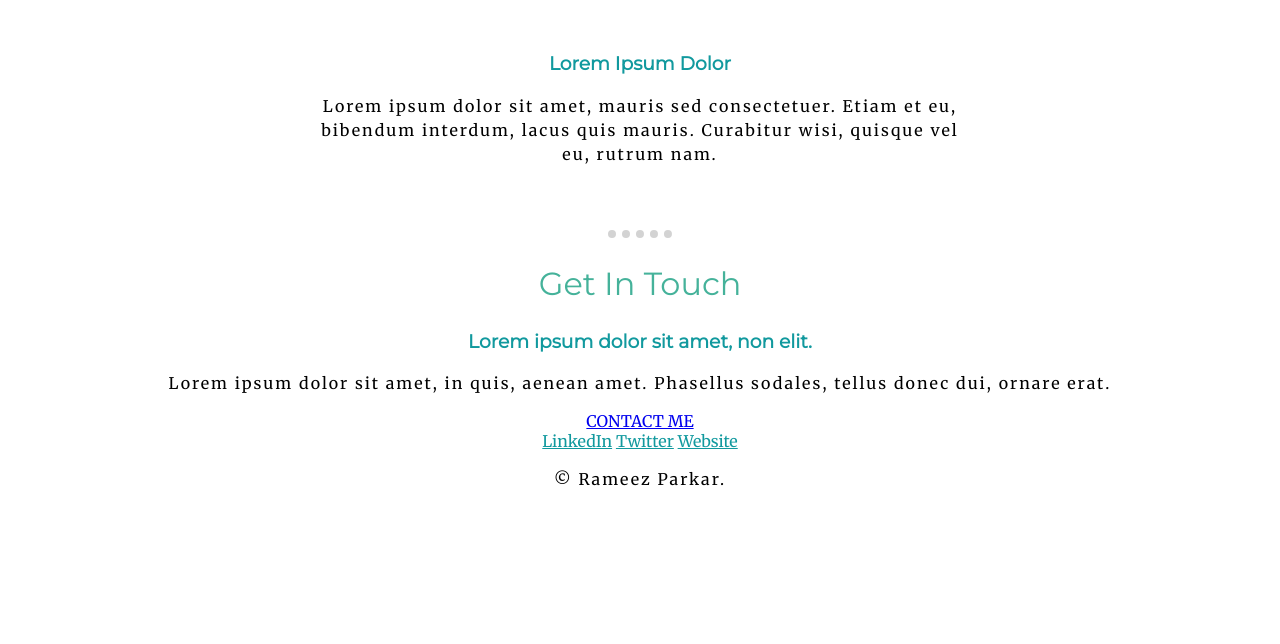
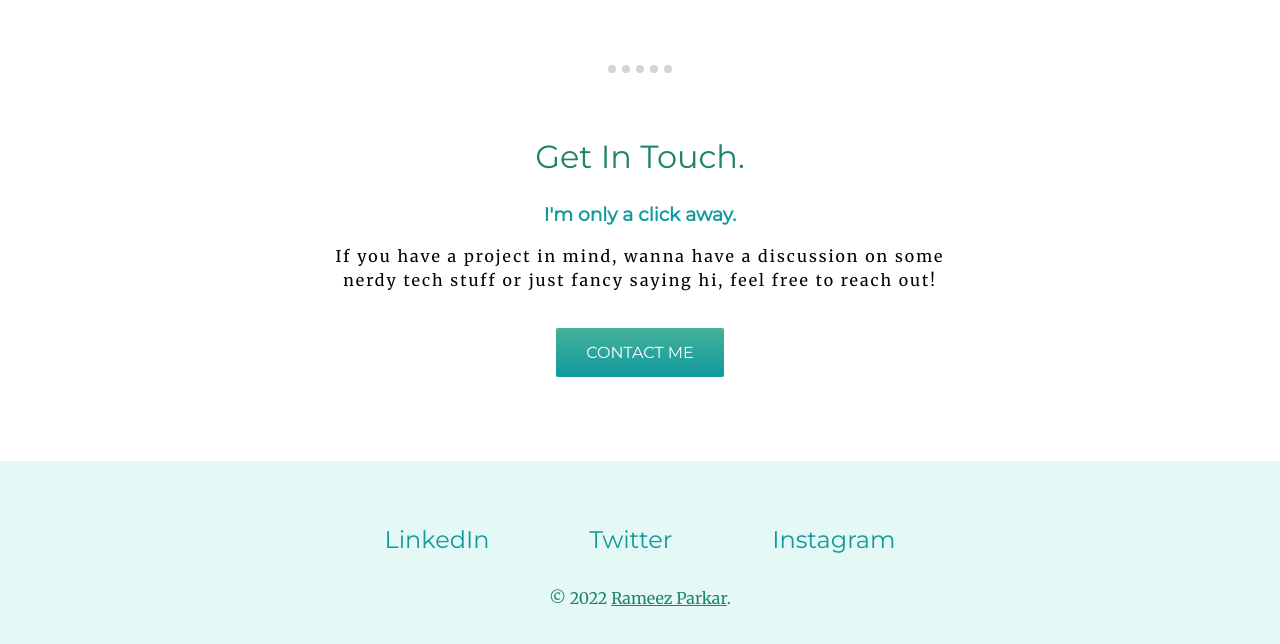
Before and after one commit to rameez-parkar/rameez-parkar.github.io, a plain HTML site: page index.html in a window 1280 px wide. Shown: the part 2148-2792 px from the top of the page. Before the commit the page ends 2655 px from the top, so only its background shows below. Drawn offline with Linux system fonts and the light colour scheme.

Commit message:
completed contact section

```diff
--- a/css/styles.css
+++ b/css/styles.css
@@ -17,7 +17,7 @@ h2 {
     font-size: 2rem;
     font-family: 'Montserrat', sans-serif;
     font-weight: normal;
-    color: #45B29A;
+    color: #1E836C;
     position: relative;
     z-index: 5;
 }
@@ -48,6 +48,8 @@ hr {
 }
 
 .bottom-container {
+    background-color: #E4F9F5;
+    padding: 3rem;
 }
 
 .top-cloud {
@@ -80,10 +82,61 @@ hr {
     padding: 0 1rem;
 }
 
+.contact-me {
+    max-width: 40rem;
+    margin: 4rem auto;
+    padding: 0 1rem;
+}
+
+.btn {
+    display: inline-block;
+    background: #45b29a;
+    font-family: 'Montserrat', sans-serif;
+    background-image: -webkit-linear-gradient(top, #45b29a, #11999e);
+    background-image: -moz-linear-gradient(top, #45b29a, #11999e);
+    background-image: -ms-linear-gradient(top, #45b29a, #11999e);
+    background-image: -o-linear-gradient(top, #45b29a, #11999e);
+    background-image: linear-gradient(to bottom, #45b29a, #11999e);
+    -webkit-border-radius: 2;
+    -moz-border-radius: 2;
+    border-radius: 2px;
+    color: #ffffff;
+    font-size: 1rem;
+    padding: 15px 30px 15px 30px;
+    margin: 20px auto;
+    text-decoration: none;
+}
+
+.btn:hover {
+    background: #30e3cb;
+    color: #1E836C;
+    background-image: -webkit-linear-gradient(top, #30e3cb, #2bc4ad);
+    background-image: -moz-linear-gradient(top, #30e3cb, #2bc4ad);
+    background-image: -ms-linear-gradient(top, #30e3cb, #2bc4ad);
+    background-image: -o-linear-gradient(top, #30e3cb, #2bc4ad);
+    background-image: linear-gradient(to bottom, #30e3cb, #2bc4ad);
+    text-decoration: none;
+  }
+
 .skill-row {
     margin: 2rem auto;
 }
 
 .footer-link {
+    display: inline-block;
+    margin: 1rem 3rem;
+    font-size: 1.5rem;
     color: #11999E;
+    font-family: 'Montserrat', sans-serif;
+    text-decoration: none;
 }
+
+.footer-link:hover {
+    color: #1E836C;
+    font-size: 2rem;
+}
+
+.copyright {
+    color: #1E836C;
+    letter-spacing: normal;
+}
--- a/index.html
+++ b/index.html
@@ -37,27 +37,22 @@
                 <img src="images/gif/css.gif" alt="CSS" width="100">
                 <img src="images/gif/node.gif" alt="NodeJS" width="100">
               </div>
-              <div class="skill-row">
-                <img class="" src="" alt="">
-                <h3>Lorem Ipsum Dolor</h3>
-                <p>Lorem ipsum dolor sit amet, mauris sed consectetuer. Etiam et eu, bibendum interdum, lacus quis mauris. Curabitur wisi, quisque vel eu, rutrum nam.</p>
-              </div>
             </div>
             <hr>
             <div class="contact-me">
-              <h2>Get In Touch</h2>
-              <h3>Lorem ipsum dolor sit amet, non elit.</h3>
-              <p>Lorem ipsum dolor sit amet, in quis, aenean amet. Phasellus sodales, tellus donec dui, ornare erat.</p>
+              <h2>Get In Touch.</h2>
+              <h3>I'm only a click away.</h3>
+              <p>If you have a project in mind, wanna have a discussion on some nerdy tech stuff or just fancy saying hi, feel free to reach out!</p>
               <a class="btn" href="mailto:rameezparkar21@gmail.com">CONTACT ME</a>
             </div>
         </div>
 
 
         <div class="bottom-container">
-            <a class="footer-link" href="https://www.linkedin.com/">LinkedIn</a>
-            <a class="footer-link" href="https://twitter.com/">Twitter</a>
-            <a class="footer-link" href="https://www.appbrewery.co/">Website</a>
-            <p>© Rameez Parkar.</p>
+            <a class="footer-link" href="https://www.linkedin.com/in/rameez-parkar-60632033/" target="_blank">LinkedIn</a>
+            <a class="footer-link" href="https://twitter.com/rameezparkar21" target="_blank">Twitter</a>
+            <a class="footer-link" href="https://www.instagram.com/rameez.parkar/" target="_blank">Instagram</a>
+            <p class="copyright">© 2022 <u>Rameez Parkar</u>.</p>
         </div>
     </body>
 </html>
```
